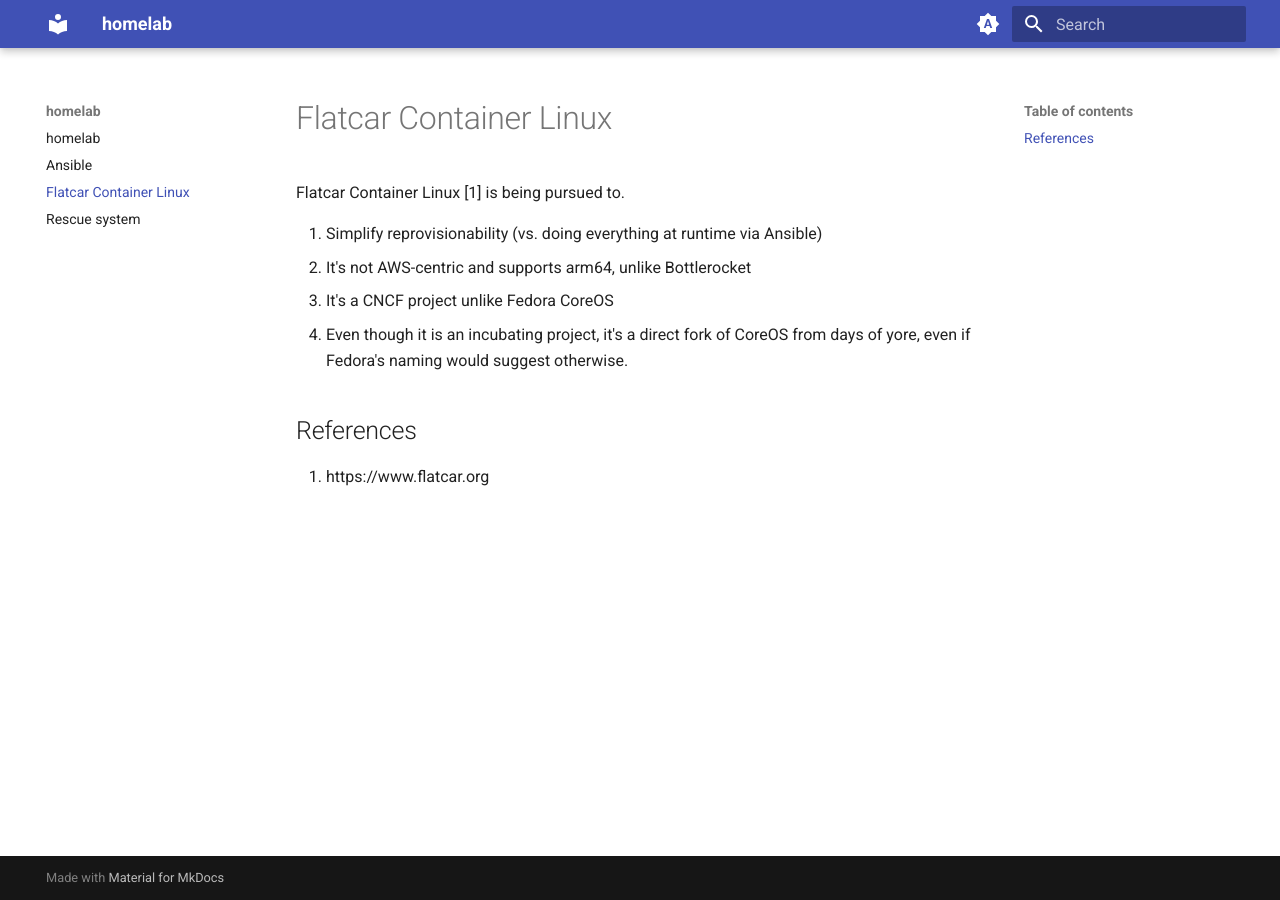
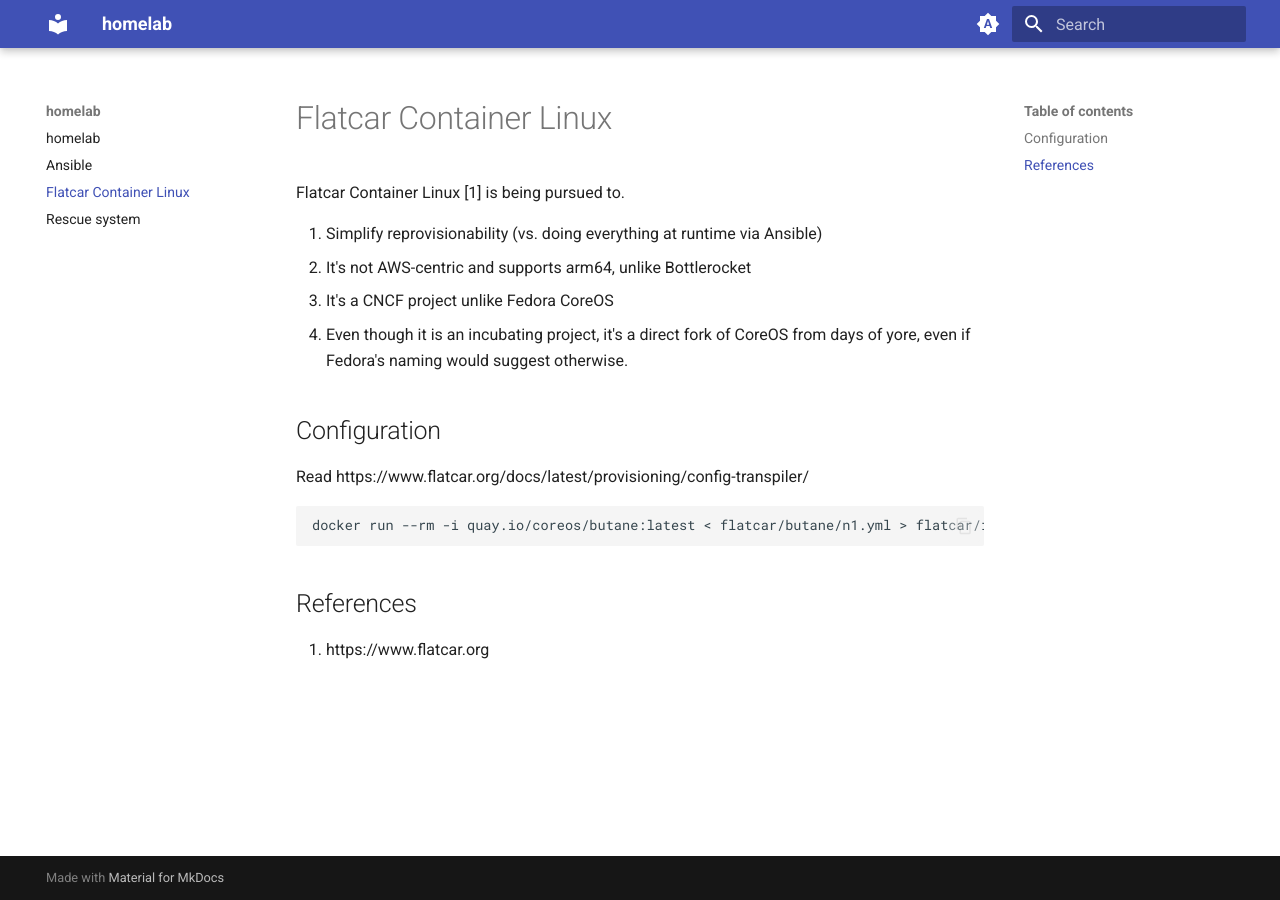
Before and after one commit to anttiharju/homelab, an MkDocs documentation site: the page built from docs/flatcar.md, in a window 1280 px wide. Built offline with MkDocs 1.6.1 and Material for MkDocs 9.7.7, drawn with Linux system fonts in a browser that asks for light colours.

Commit message:
Generate basic ignition file

````diff
--- a/docs/flatcar.md
+++ b/docs/flatcar.md
@@ -7,6 +7,14 @@ Flatcar Container Linux [1] is being pursued to.
 3. It's a CNCF project unlike Fedora CoreOS
    - Even though it is an incubating project, it's a direct fork of CoreOS from days of yore, even if Fedora's naming would suggest otherwise.
 
+## Configuration
+
+Read https://www.flatcar.org/docs/latest/provisioning/config-transpiler/
+
+```sh
+docker run --rm -i quay.io/coreos/butane:latest < flatcar/butane/n1.yml > flatcar/ignition/n1.json
+```
+
 ## References
 
 1. https://www.flatcar.org
````
Also changed, not shown: 3 other files.
